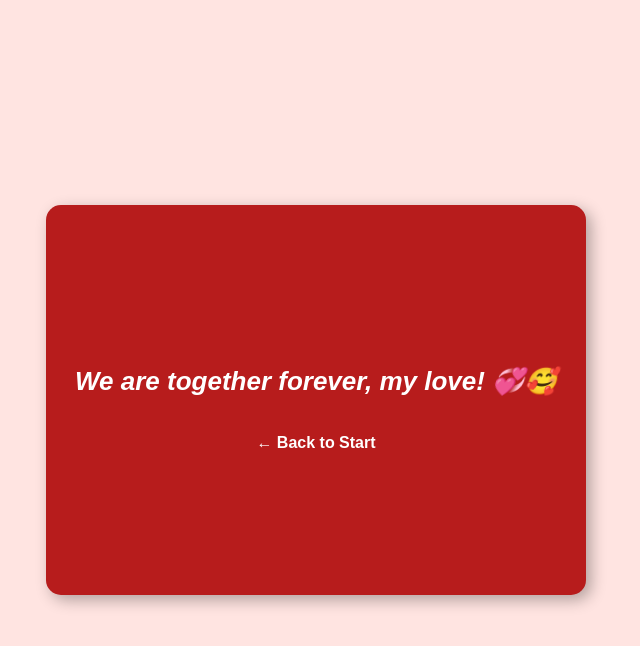
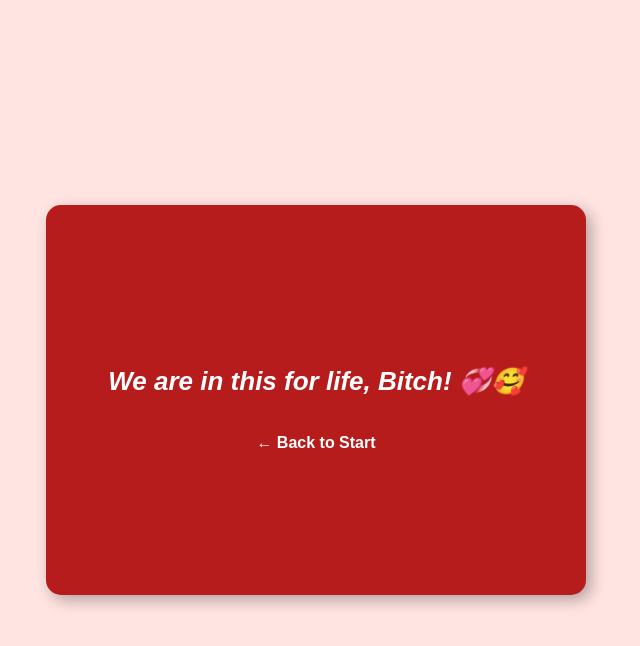
Before and after one commit to Tshimzaaa/valentines-proposal, a plain HTML site: page proposal.html in a window 1280 px wide. Both pictures are taken after a click on the button "💖 Yes". Shown: the whole page, without its empty margins (324-964 px from the left). Drawn offline with Linux system fonts and the light colour scheme.

Commit message:
proposal.html

```diff
--- a/proposal.html
+++ b/proposal.html
@@ -32,7 +32,7 @@
         function showFinalMessage() {
             document.body.innerHTML = `
                 <div class="container">
-                    <h1 class="decorations">We are together forever, my love! 💞🥰</h1>
+                    <h1 class="decorations">We are in this for life, Bitch! 💞🥰</h1>
                     <a href="index.html" class="back-link">← Back to Start</a>
                 </div>
             `;
```
